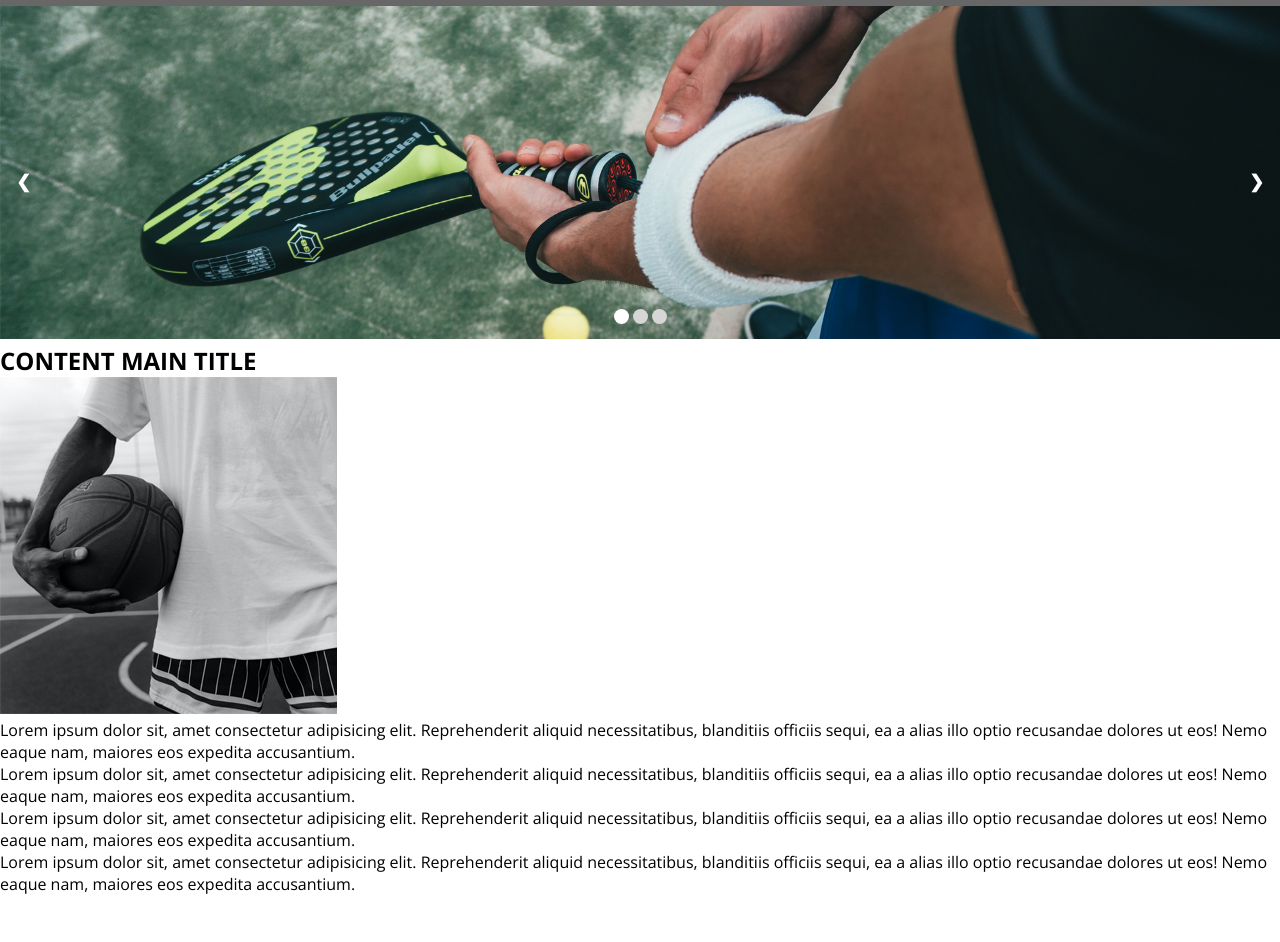
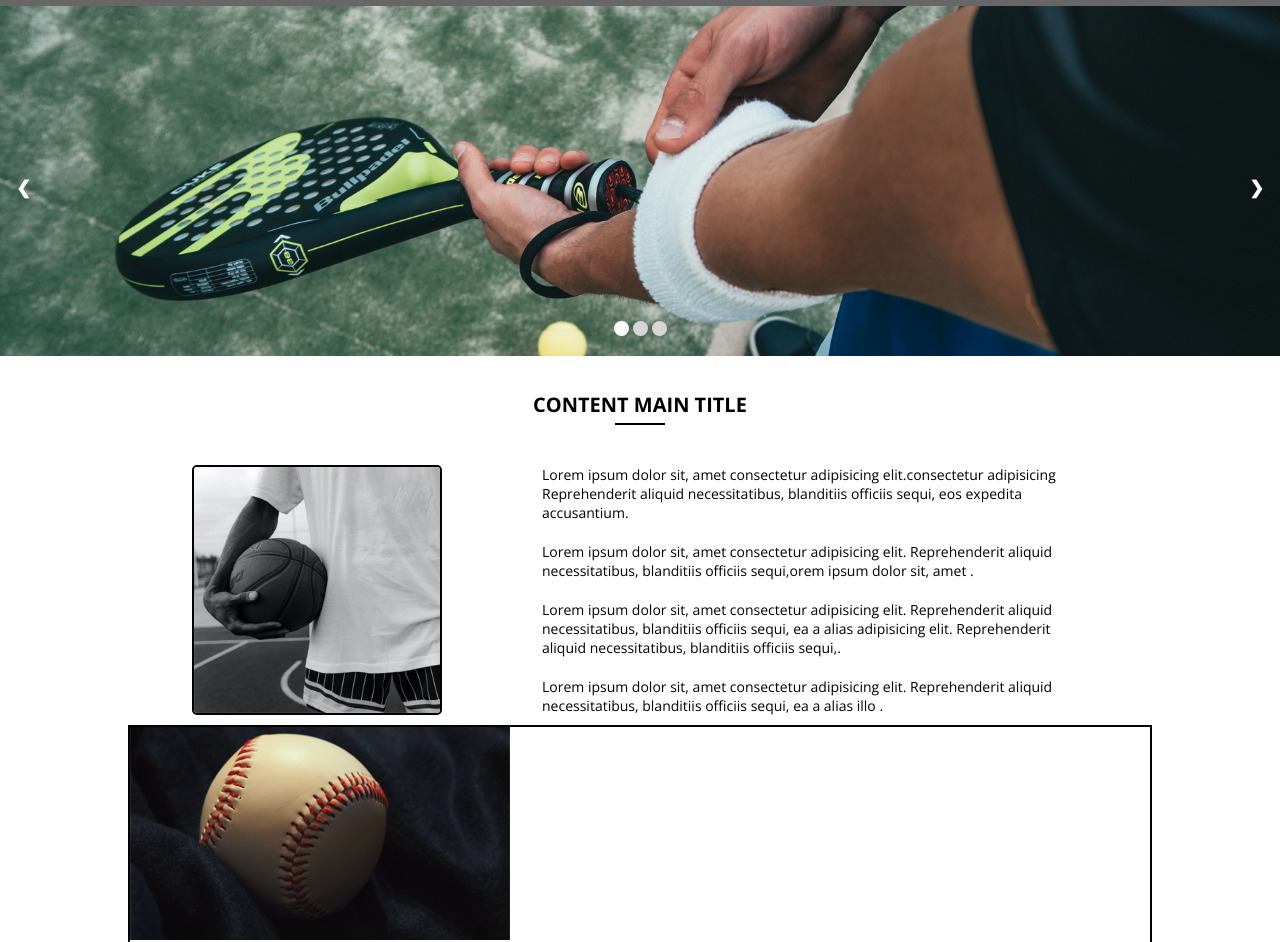
Before and after one commit to soffyjay/web-design, a plain HTML site: page interview_test_page/index.html in a window 1280 px wide. Shown: the part 44-986 px from the top of the page. Before the commit the page ends 939 px from the top, so only its background shows below. Drawn offline with nearby package versions, Linux system fonts and the light colour scheme.

Commit message:
section 2

```diff
--- a/interview_test_page/index.html
+++ b/interview_test_page/index.html
@@ -48,11 +48,11 @@
 
             <!-- Full-width images with number and caption text -->
             <div class="mySlides fade">
-                <img src="./media_assets/swiper_slide_1.jpg" alt="man holding baton" style="width:100%;">
+                <img src="./media_assets/swiper_slide_1.jpg" alt="man holding baton" class="slide-img">
             </div>
 
             <div class="mySlides fade">
-                <img src="./media_assets/swiper_slide_2.jpg" alt="man holding baton" style="width:100%; ">
+                <img src="./media_assets/swiper_slide_2.jpg" alt="man holding baton" class="slide-img">
             </div>
 
 
@@ -72,25 +72,33 @@
 
     </section>
     <section>
-        <h2>CONTENT MAIN TITLE</h2>
-        <img src="./media_assets/content_image.jpg" />
-        <div>
-            <p>Lorem ipsum dolor sit, amet consectetur adipisicing elit. Reprehenderit aliquid necessitatibus,
-                blanditiis officiis sequi, ea a alias illo optio recusandae dolores ut eos! Nemo eaque nam, maiores eos
-                expedita accusantium.</p>
-            <p>Lorem ipsum dolor sit, amet consectetur adipisicing elit. Reprehenderit aliquid necessitatibus,
-                blanditiis officiis sequi, ea a alias illo optio recusandae dolores ut eos! Nemo eaque nam, maiores eos
-                expedita accusantium.</p>
-            <p>Lorem ipsum dolor sit, amet consectetur adipisicing elit. Reprehenderit aliquid necessitatibus,
-                blanditiis officiis sequi, ea a alias illo optio recusandae dolores ut eos! Nemo eaque nam, maiores eos
-                expedita accusantium.</p>
-            <p>Lorem ipsum dolor sit, amet consectetur adipisicing elit. Reprehenderit aliquid necessitatibus,
-                blanditiis officiis sequi, ea a alias illo optio recusandae dolores ut eos! Nemo eaque nam, maiores eos
-                expedita accusantium.</p>
+        <div class="title-container">
+            <h2 class="content-title">CONTENT MAIN TITLE</h2>
+            <span class="line"></span>
+        </div>
+        <div class="container-items">
+            <div class="items-img">
+                <img src="./media_assets/content_image.jpg" class="container-img" />
+            </div>
+            <div class="container-text">
+                <p>Lorem ipsum dolor sit, amet consectetur adipisicing elit.consectetur adipisicing Reprehenderit
+                    aliquid necessitatibus,
+                    blanditiis officiis sequi,
+                    eos
+                    expedita accusantium.</p>
+                <p>Lorem ipsum dolor sit, amet consectetur adipisicing elit. Reprehenderit aliquid necessitatibus,
+                    blanditiis officiis sequi,orem ipsum dolor sit, amet .</p>
+                <p>Lorem ipsum dolor sit, amet consectetur adipisicing elit. Reprehenderit aliquid necessitatibus,
+                    blanditiis officiis sequi, ea a alias adipisicing elit.
+                    Reprehenderit aliquid necessitatibus,
+                    blanditiis officiis sequi,.</p>
+                <p>Lorem ipsum dolor sit, amet consectetur adipisicing elit. Reprehenderit aliquid necessitatibus,
+                    blanditiis officiis sequi, ea a alias illo .</p>
+            </div>
         </div>
     </section>
-    <!-- <section>
-        <div>
+    <section class="product-details">
+        <div class="product-item">
             <img src="./media_assets/pod_image_1.jpg" alt="baseball">
             <h3>POD MAIN TITLE</h3>
             <p>Lorem ipsum dolor sit amet consectetur, adipisicing elit. Dolorum numquam necessitatibus doloribus illo
@@ -112,6 +120,7 @@
             <button>MORE INFO</button>
         </div>
     </section>
+    <!--
     <footer>
         <ul>
             <li>SECTION ONE</li>
--- a/interview_test_page/style.css
+++ b/interview_test_page/style.css
@@ -16,6 +16,11 @@ header {
   align-items: center;
  max-width: 1440px;
  margin:auto;
+
+}
+section{
+  max-width: 1440px;
+  margin: auto;
 
 }
 
@@ -108,9 +113,14 @@ height:30px;
 .slideshow-container {
   max-width: 1440px;
   position: relative;
-  margin: auto;
+  margin: auto; height: 100%; height:250px;
 }
 
+.slide-img{
+width: 100%;
+height:100%;
+object-fit: cover;
+}
 /* Hide the images by default */
 .mySlides {
   display: none;
@@ -172,8 +182,70 @@ height:30px;
 .fade {
   animation-name: fade;
   animation-duration: 1.5s;
+  height:100%;
+}
+.title-container{
+display: flex;
+flex-direction: column;align-items: center;
+margin-bottom: 30px;
 }
 
+.items-img{
+  width:100%;
+display: flex;
+align-items: center;
+justify-content: center;
+flex:1;
+}
+
+.content-title{
+  text-align:center;
+  margin-top: 30px;
+ font-size: 20px;
+padding:5px 0;
+
+}
+.line{
+  width:50px;
+  background-color: #000;height:2px;
+}
+.container-items{
+  display:flex;
+  flex-direction: column;
+  align-items: center;
+
+
+}
+.container-text{
+font-size:14px;
+width:90%;
+margin:auto; margin-top: 30px;
+}
+.container-text p{
+  padding:10px 0;
+}
+.short-border{
+  text-align: center;
+  width: 50px;
+  color:#000;
+  border-bottom: 2px solid #000;
+
+}
+.container-img{
+  width:50%;
+  margin:auto;
+  border:2px solid black;
+border-radius:5px;
+}
+.product-details{
+  max-width: 1440px;
+  margin:auto;
+}
+.product-item{
+border:2px solid #000;
+width:80%;
+margin:auto;
+}
 @keyframes fade {
   from {opacity: .4}
   to {opacity: 1}
@@ -197,6 +269,7 @@ header{
   font-size: 12px;
 
 }
+
 #brand {
 width: auto;
 height:22px;
@@ -208,5 +281,21 @@ height:22px;
   .header-list {
     padding-left:100px;
   }
-
+  .slideshow-container{
+  height:350px;
 }
+ .container-items{
+  flex-direction: row;align-items: center;width:70%; margin:auto;
+}
+.container-img{
+  width:250px;
+  height: auto;
+}
+.items-img{
+  width:75%;
+  height: auto;align-items: flex-start;
+}
+.container-text{
+  margin-top: 0;padding-left: 100px;
+}
+}
```
